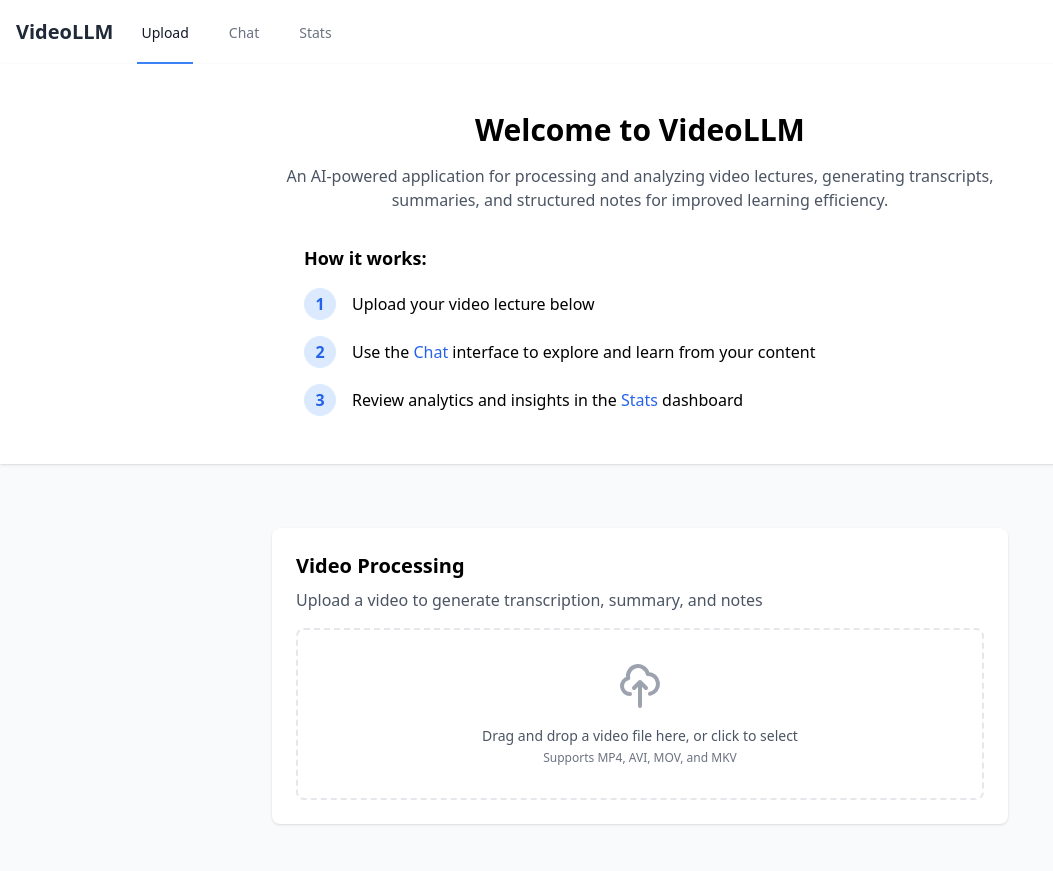
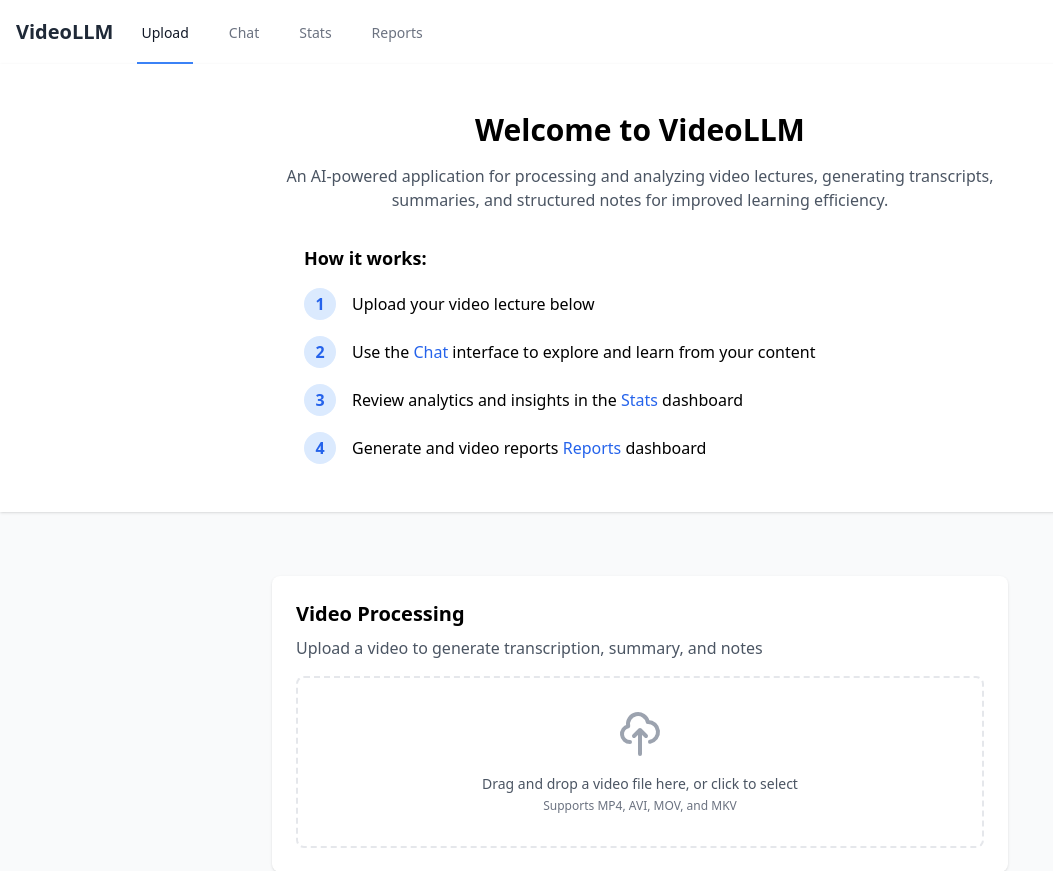
Before and after one commit to bigsnarfdude/videoSummarization, a Flask app: page / in a window 1280 px wide. Shown: the top 871 px of the page, without its empty margins (0-1053 px from the left). Before the commit the page ends 826 px from the top, so only its background shows below. Run offline with Flask 2, Linux system fonts and the light colour scheme; parts of the project's set-up code (start-up, migrations or seed data) failed here and were passed over; some libraries are stand-ins or nearby versions.

Commit message:
added reports page

```diff
--- a/app.py
+++ b/app.py
@@ -156,6 +156,25 @@ def query_ollama(prompt: str, retries: int = OLLAMA_RETRY_ATTEMPTS) -> str:
             return f"Error: {str(e)}"
 
     return "Error: Maximum retry attempts reached"
+
+@app.route('/reports')
+def reports_page():
+    return render_template('reports.html')
+
+@app.route('/api/v1/downloads/<file_type>/<filename>')
+def download_file(file_type, filename):
+    directories = {
+        'audio': settings.OUTPUT_DIRS["audio"],
+        'transcripts': settings.OUTPUT_DIRS["transcripts"],
+        'summaries': settings.OUTPUT_DIRS["summaries"],
+        'logseq': settings.OUTPUT_DIRS["logseq"]
+    }
+
+    if file_type not in directories:
+        return jsonify({'error': 'Invalid file type'}), 400
+
+    return send_from_directory(directories[file_type], filename)
+
 
 @app.route('/ollama/status')
 def ollama_status():
--- a/templates/admin/dashboard.html
+++ b/templates/admin/dashboard.html
@@ -25,6 +25,9 @@
                         </a>
                         <a href="/admin" class="border-blue-500 text-gray-900 inline-flex items-center px-1 pt-1 border-b-2 text-sm font-medium">
                             Stats
+                        </a>
+                        <a href="/reports" class="border-transparent text-gray-500 hover:border-gray-300 hover:text-gray-700 inline-flex items-center px-1 pt-1 border-b-2 text-sm font-medium">
+                            Reports
                         </a>
                     </div>
                 </div>
--- a/templates/chat.html
+++ b/templates/chat.html
@@ -24,6 +24,9 @@
                         </a>
                         <a href="/admin" class="border-transparent text-gray-500 hover:border-gray-300 hover:text-gray-700 inline-flex items-center px-1 pt-1 border-b-2 text-sm font-medium">
                             Stats
+                        </a>
+                        <a href="/reports" class="border-transparent text-gray-500 hover:border-gray-300 hover:text-gray-700 inline-flex items-center px-1 pt-1 border-b-2 text-sm font-medium">
+                            Reports
                         </a>
                     </div>
                 </div>
--- a/templates/index.html
+++ b/templates/index.html
@@ -28,6 +28,9 @@
                         <a href="/admin" class="border-transparent text-gray-500 hover:border-gray-300 hover:text-gray-700 inline-flex items-center px-1 pt-1 border-b-2 text-sm font-medium">
                             Stats
                         </a>
+                        <a href="/reports" class="border-transparent text-gray-500 hover:border-gray-300 hover:text-gray-700 inline-flex items-center px-1 pt-1 border-b-2 text-sm font-medium">
+                            Reports
+                        </a>
                     </div>
                 </div>
             </div>
@@ -56,6 +59,10 @@
                         <span class="w-8 h-8 rounded-full bg-blue-100 text-blue-600 flex items-center justify-center font-semibold">3</span>
                         <p>Review analytics and insights in the <a href="/admin" class="text-blue-600 hover:underline">Stats</a> dashboard</p>
                     </div>
+                        <div class="flex items-center gap-4">
+                        <span class="w-8 h-8 rounded-full bg-blue-100 text-blue-600 flex items-center justify-center font-semibold">4</span>
+                        <p>Generate and video reports <a href="/reports" class="text-blue-600 hover:underline">Reports</a> dashboard</p>
+                    </div>
                 </div>
             </div>
         </div>
```
